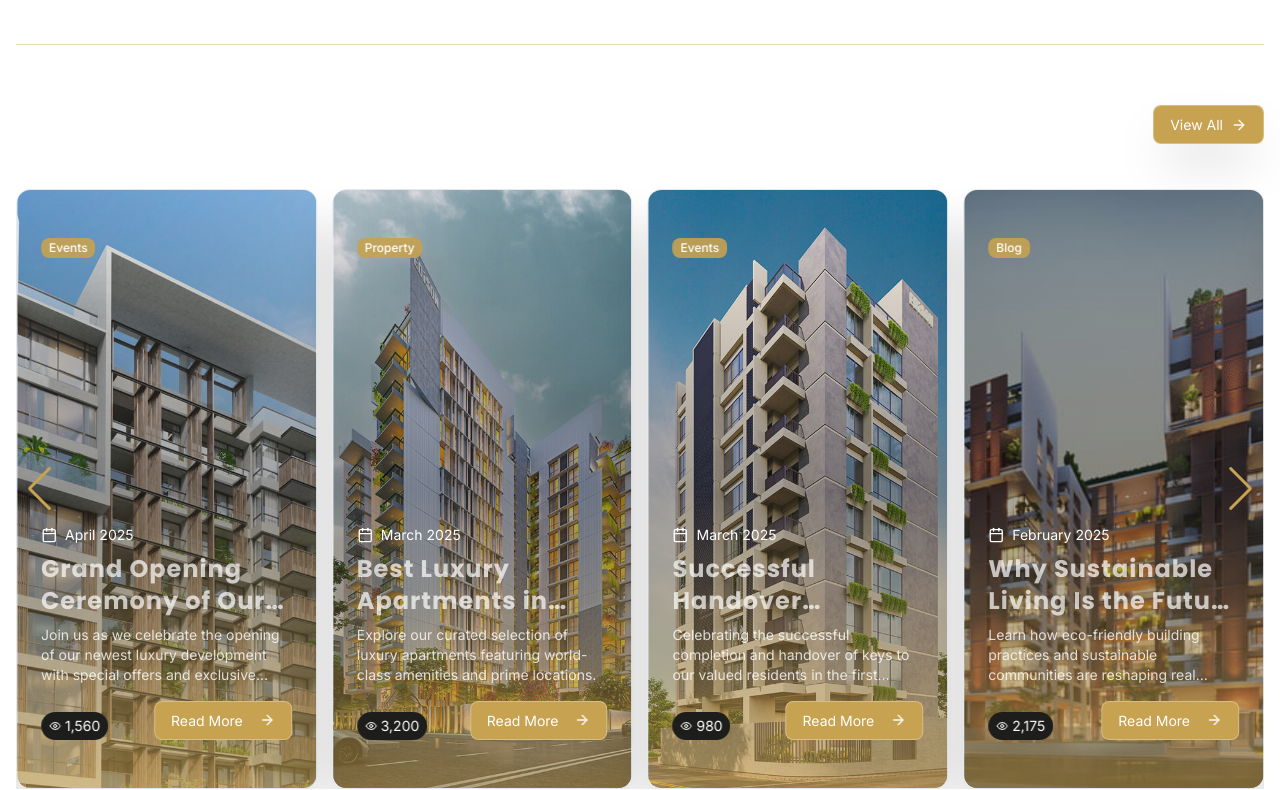
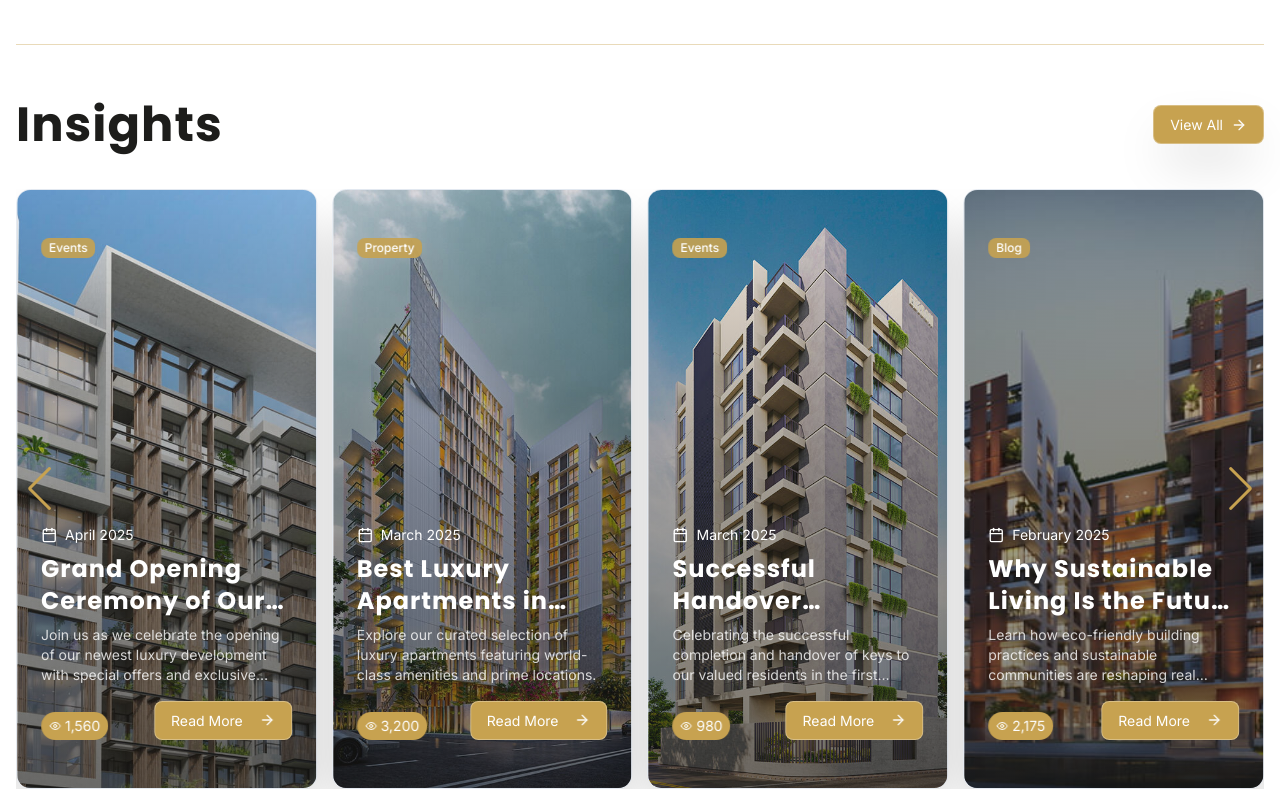
Before and after one commit to FayzulIslamFaisal/promise-holding-properties, a Next.js app: page / in a window 1280 px wide. Shown: the part 2951-3741 px from the top of the page. Built offline with nearby package versions, Linux system fonts and the light colour scheme.

Commit message:
InsightCard dark mode css added

```diff
--- a/src/components/home-page/InsightCard.tsx
+++ b/src/components/home-page/InsightCard.tsx
@@ -41,14 +41,14 @@ export const InsightCard: React.FC<InsightCardProps> = ({
           fill
           className="object-cover w-full h-full transition-transform duration-700 group-hover:scale-110"
         />
-        <div className="absolute inset-0 bg-gradient-to-t from-[var(--custom-bg-accent)]/60 via-[var(--custom-bg-primary)]/40 to-[var(--custom-bg-white)]/10 transition-opacity duration-500 group-hover:opacity-90" />
+        <div className="absolute inset-0 bg-gradient-to-t from-[var(--custom-bg-primary)]/60 dark:from-[var(--custom-bg-accent)]/60 via-[var(--custom-bg-primary)]/40  dark:via-[var(--custom-bg-primary)]/40 to-[var(--custom-bg-white)]/10 dark:to-[var(--custom-bg-white)]/10 transition-opacity duration-500 group-hover:opacity-90" />
       </div>
 
       {/* Overlay content */}
       <div className="relative z-10 flex flex-col justify-between h-full p-6">
         {/* Top badges */}
         <div className="flex justify-between items-start">
-          <Badge className="bg-[var(--custom-bg-accent)]/90 text-[var(--custom-text-white)] backdrop-blur-sm border-0 hover:bg-[var(--custom-bg-accent)]">
+          <Badge className="bg-[var(--custom-bg-accent)]/90 dark:bg-[var(--custom-bg-primary)]/90 text-[var(--custom-text-white)] backdrop-blur-sm border-0">
             {category}
           </Badge>
           {featured && (
@@ -65,7 +65,7 @@ export const InsightCard: React.FC<InsightCardProps> = ({
             <span className="text-[var(--custom-text-white)]">{date}</span>
           </div>
 
-          <h3 className="text-2xl font-bold text-[var(--custom-text-white)]/70 mb-2 line-clamp-2 transition-colors duration-300 group-hover:text-[var(--custom-text-white)]">
+          <h3 className="text-2xl font-bold dark:text-[var(--custom-text-white)]/80 text-[var(--custom-text-white)] mb-2 line-clamp-2 transition-colors duration-300 group-hover:text-[var(--custom-text-white)]">
             {title}
           </h3>
 
@@ -80,7 +80,7 @@ export const InsightCard: React.FC<InsightCardProps> = ({
         <div className="flex justify-between items-end">
           <div className="flex gap-2 text-sm">
             {views !== undefined && (
-              <div className="flex items-center gap-1 bg-[var(--custom-bg-primary)] text-[var(--custom-text-white)] px-2 py-1 rounded-full backdrop-blur-sm">
+              <div className="flex items-center gap-1 dark:bg-[var(--custom-bg-primary)] bg-[var(--custom-bg-accent)] text-[var(--custom-text-white)] px-2 py-1 rounded-full backdrop-blur-sm">
                 <Eye className="w-3 h-3" />
                 <span>{views.toLocaleString()}</span>
               </div>
--- a/src/components/home-page/InsightsSection.tsx
+++ b/src/components/home-page/InsightsSection.tsx
@@ -118,8 +118,8 @@ const InsightsSection: React.FC = () => {
     <section className="px-4">
       <div className="container mx-auto py-14">
         <div className="mb-6 lg:mb-10 flex items-center justify-between">
-          <h2 className="text-4xl lg:text-5xl font-bold text-[var(--custom-text-white)]">
-            INSIGHTS
+          <h2 className="text-4xl lg:text-5xl font-bold text-[var(--custom-text-primary)] dark:text-[var(--custom-text-white)]">
+             Insights
           </h2>
           <div className="">
             <Link
@@ -130,7 +130,6 @@ const InsightsSection: React.FC = () => {
               <ArrowRight className="w-4 h-4 transition-transform duration-300 group-hover:translate-x-1 animate-pulse" />
             </Link>
           </div>
-
         </div>
 
         <Swiper
```
